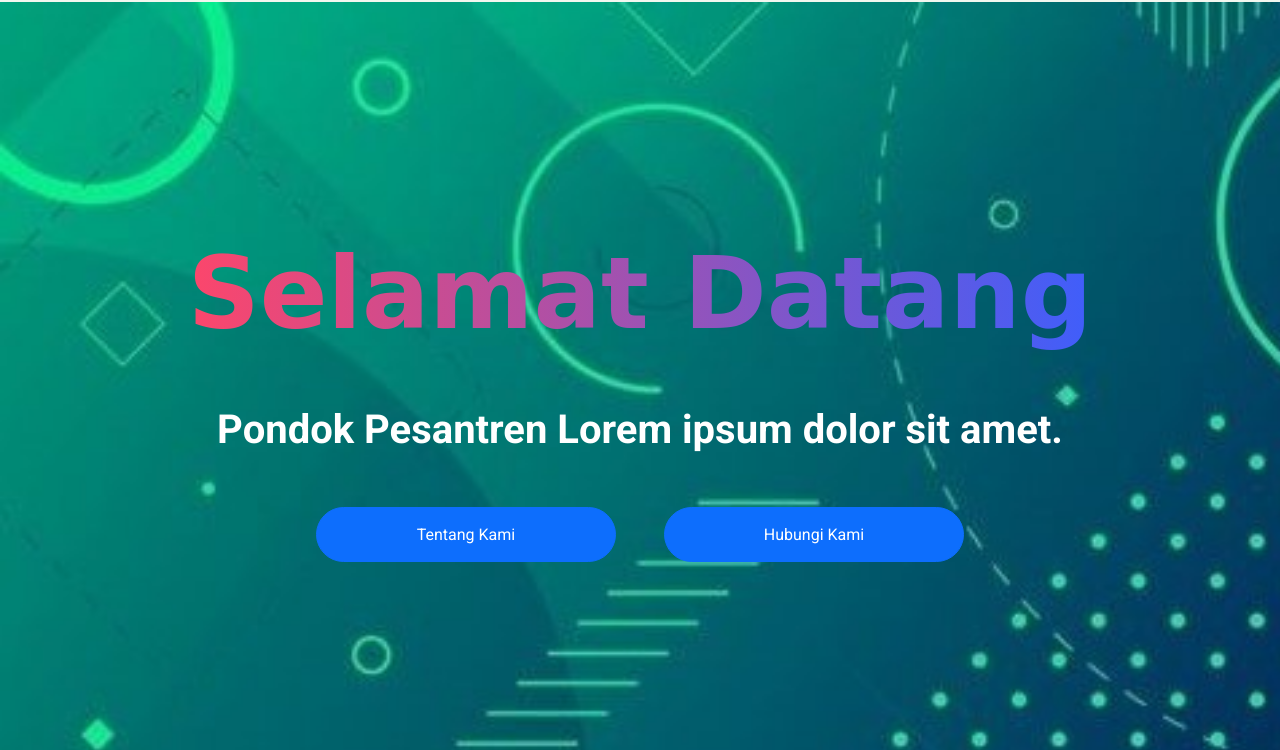
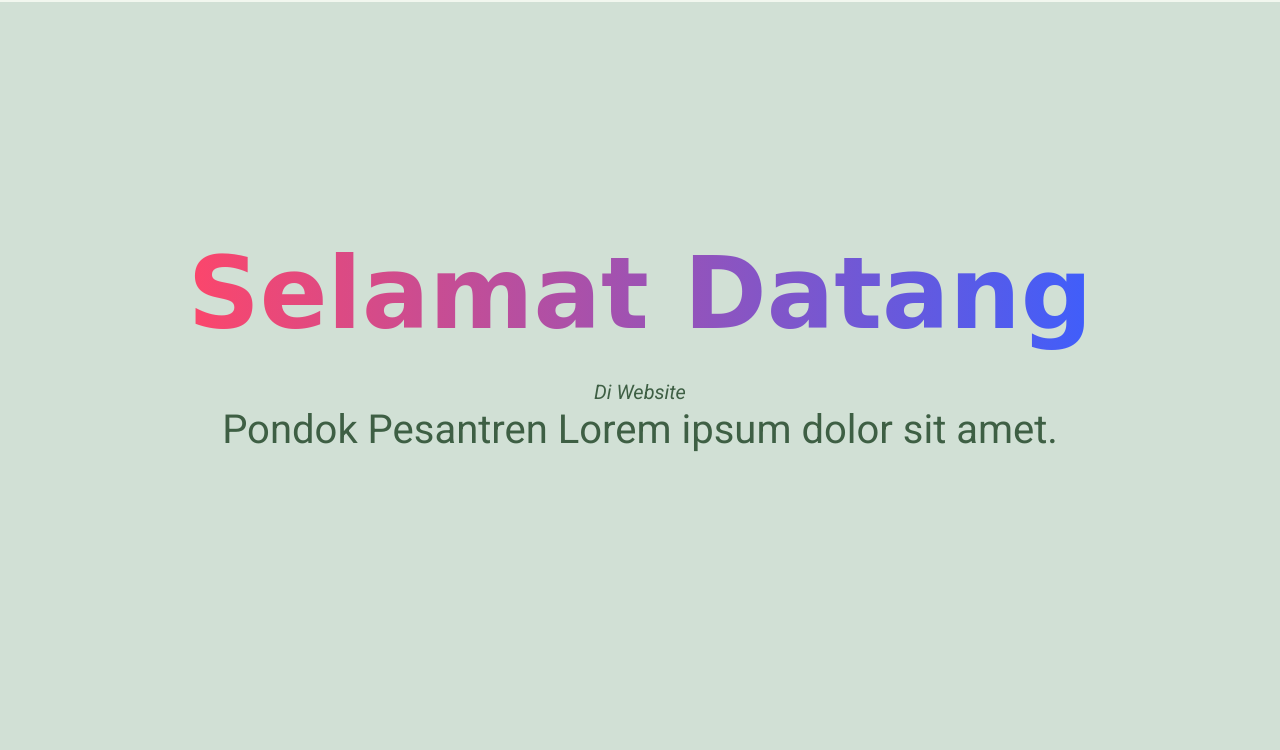
Before and after one commit to Seinz-design/website-pondok, a plain HTML site: page index.html in a window 1280 px wide. Shown: the part 54-804 px from the top of the page. Drawn offline with Linux system fonts and the light colour scheme; a web font is replaced by a local one.

Commit message:
update Version.0.0.2

```diff
--- a/index.html
+++ b/index.html
@@ -45,11 +45,13 @@
         <div class="content-1 position-relative">
             <div class="d-flex flex-column justify-content-center align-items-center">
                 <h1 class="welcome-1 text-center">Selamat Datang</h1>
+
+                <h2 class="keterangan text-center">Di Website</h2>
                 <h2 class="pondok-1 text-center">Pondok Pesantren Lorem ipsum dolor sit amet.</h2>
-                <div class="d-flex gap-5 mt-2">
+                <!-- <div class="d-flex gap-5 mt-2">
                     <button class="btn btn-primary" type="button">Tentang Kami</button>
                     <button class="btn btn-primary" type="button">Hubungi Kami</button>
-                </div>
+                </div> -->
             </div>
         </div>
         <div class="content-2 pt-3">
--- a/style.css
+++ b/style.css
@@ -58,7 +58,7 @@
 }
 
 .content-1 {
-  background-image: url("./assets/bg-cuy.jpeg");
+  /* background-image: url("./assets/bg-cuy.jpeg"); */
   background-size: cover;
   background-color: #d1e0d5;
   text-align: center;
@@ -96,14 +96,24 @@
   overflow: visible;
 }
 
+.keterangan {
+  position: absolute;
+  z-index: 2;
+  bottom: 250px;
+  font-family: "Roboto", sans-serif;
+  font-size: 20px;
+  font-weight: 400;
+  font-style: italic;
+  color:#3E5F44;
+}
 .pondok-1 {
   position: absolute;
   z-index: 2;
   bottom: 200px;
   font-family: "Roboto", sans-serif;
   font-size: 40px;
-  font-weight: bold;
-  color:white;
+  font-weight: 400;
+  color:#3E5F44;
 }
 .btn {
   width: 300px;
```
